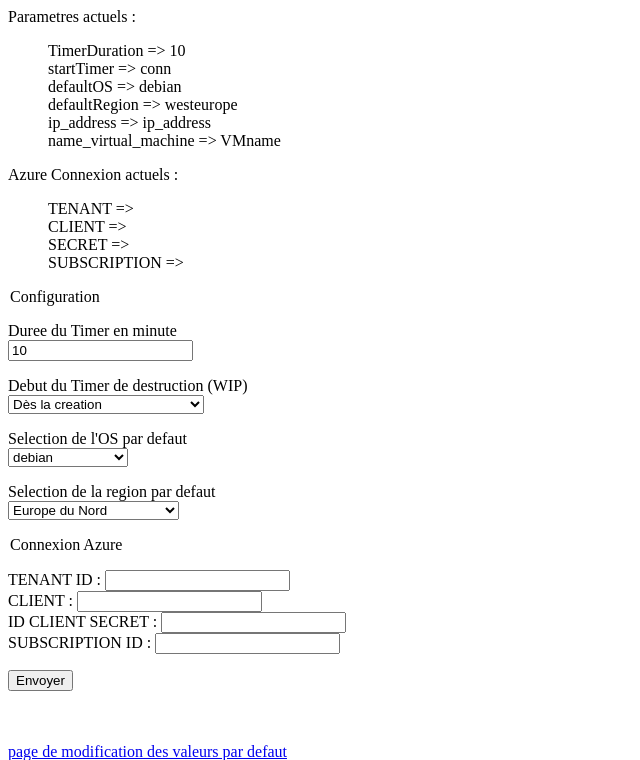
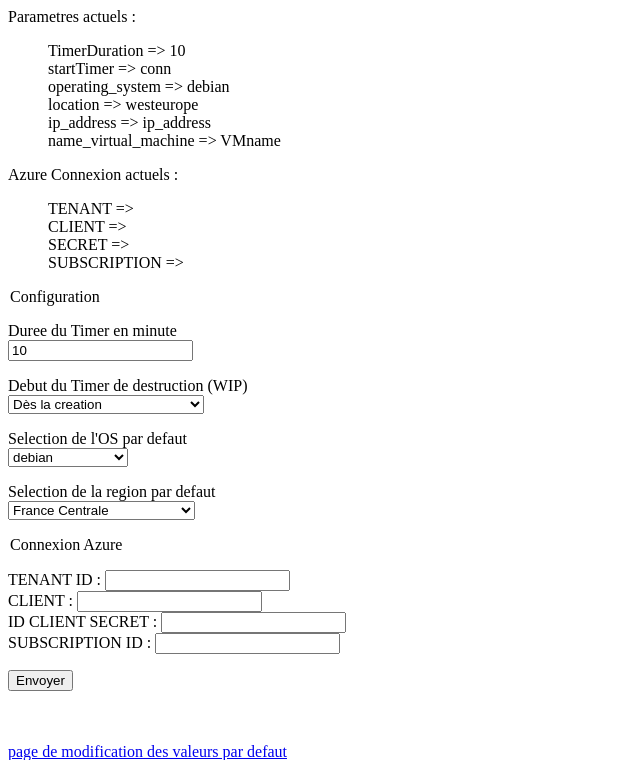
Before and after one commit to Luthor91/AppWebVMAzure, a PHP site: page /config.php in a window 1280 px wide. Shown: the top 760 px of the page, without its empty margins (0-640 px from the left). Run offline with PHP 8.4, Linux system fonts and the light colour scheme.

Commit message:
Add files via upload

```diff
--- a/php/config.php
+++ b/php/config.php
@@ -79,7 +79,7 @@
 			<p>
 				Selection de l'OS par defaut
 				<BR>
-				<select name="defaultOS" id="defaultOS-select">
+				<select name="operating_system" id="operating_system-select">
 					<option value="debian">debian</option>
 					<option value="debianDesktop">Debian Desktop</option>
 					<option value="ubuntu">Ubuntu Server</option>
@@ -91,18 +91,56 @@
 			<p>
 				Selection de la region par defaut
 				<BR>
-				<select name="defaultRegion" id="defaultRegion-select">
+				<select name="location" id="location-select">
+					<option disabled>─────Europe─────</option>
+					<option value="francecentral">France Centrale</option>
+					<option value="westeurope">Europe de l'Ouest</option>
 					<option value="northeurope">Europe du Nord</option>
-					<option value="westeurope">Europe de l'Ouest</option>
+					<option value="germanywestcentral">Allemagne Nord Ouest</option>
+					<option value="switzerlandnorth">Suisse Nord</option>
 					<option value="uksouth">Royaume-Uni Sud</option>
-					<option value="francecentral">France Centrale</option>
-					<option value="westcentralus">Allemagne Ouest Central</option>
-					<option value="eastus">Est des Etats-Unis</option>
-					<option value="centralus">Centre des Etats-Unis</option>
-					<option value="westus">Ouest des Etats-Unis</option>
+					<option value="ukwest">Royaume-Uni Est</option>
+					<option value="norwayeast">Norvège Est</option>
+					<option value="swedencentral">Suède Centre</option>
+					<option value="polandcentral">Pologne Centre</option>
+
+					<option disabled>────Amerique──────</option>
+					<option value="eastus">USA Est 1</option>
+					<option value="eastus2">USA Est 2</option>
+					<option value="centralus">USA Centre</option>
+					<option value="westcentralus">USA Ouest Central</option>
+					<option value="westus">USA Ouest 1</option>
+					<option value="westus2">USA Ouest 2</option>
+					<option value="westus3">USA Ouest 3</option>
+					<option value="northcentralus">USA Nord</option>
+					<option value="southcentralus">USA Sud</option>
 					<option value="canadacentral">Canada Central</option>
 					<option value="canadaeast">Canada Est</option>
+
+					<option disabled>────Asie─────</option>
+					<option value="southeastasia">Asie Sud-Est</option>
+					<option value="eastasia">Asie Est</option>
+					<option value="centralindia">Inde Centre</option>
+					<option value="southindia">Inde Sud</option>
+					<option value="westindia">Inde Ouest</option>
+					<option value="jioindiawest">Jio Inde Ouest ?</option>
 					<option value="brazilsouth">Bresil Sud</option>
+					<option value="koreacentral">Corée Centre</option>
+					<option value="koreasouth">Corée Sud</option>
+					<option value="japaneast">Japon Est</option>
+					<option value="japanwest">Japon Ouest</option>
+
+					<option disabled>────Moyen Orient─────</option>
+					<option value="uaenorth">Etat Arabes Unis Nord</option>
+					<option value="australiacentral">Australie Centre</option>
+					<option value="qatarcentral">Qatar Centre</option>
+
+					<option disabled>────Oceanie─────</option>
+					<option value="australiaeast">Australie Est</option>
+					<option value="australiasoutheast">Australie Sud-Est</option>
+
+					<option disabled>────Afrique─────</option>
+					<option value="southafricanorth">Sud Afrique Nord</option>
 				</select>
 			</p>
 			<legend>Connexion Azure</legend>
@@ -155,6 +193,9 @@
 		}
 		*/
 		foreach($jsonConfig as $key => $value) {
+			if(empty($_POST[$key])){
+				continue;
+			}
 			if ($key == 'TimerDuration' && is_numeric($value) && $value > 0) {
 				$jsonConfig[$key] = $_POST[$key];
 			} else {
@@ -162,6 +203,9 @@
 			}
 		}
 		foreach($jsonAzure as $key => $value) {
+			if(empty($_POST[$key])){
+				continue;
+			}
 			$jsonAzure[$key] = $_POST[$key];
 		}
 
--- a/php/function.php
+++ b/php/function.php
@@ -78,8 +78,8 @@
 				$array = array(
 					'TimerDuration' => '10',
 					'startTimer' => 'conn',
-					'defaultOS' => 'debian',
-					'defaultRegion' => 'westeurope',
+					'operating_system' => 'debian',
+					'location' => 'westeurope',
 					'ip_address' => 'ip_address',
 					'name_virtual_machine' => 'VMname'
 				);
@@ -236,7 +236,7 @@
 		$lowercase_chars = 'abcdefghijklmnopqrstuvwxyz';
 		$uppercase_chars = 'ABCDEFGHIJKLMNOPQRSTUVWXYZ';
 		$number_chars = '0123456789';
-		$symbol_chars = '!@#$%^&*()_+-={}[];\',./?';
+		$symbol_chars = '!@#$%^*()_+-={}[];\',./?';
 
 		// Initialisation de la chaîne de caractères pouvant être utilisés pour générer le mot de passe
 		$chars = $lowercase_chars;
```
Also changed, not shown: php/createVM.php (+21 -37 lines), php/defaultVM.php (+6 -6 lines), php/index.php (+9 -1 lines), php/selectVM.php (+48 -7 lines).
